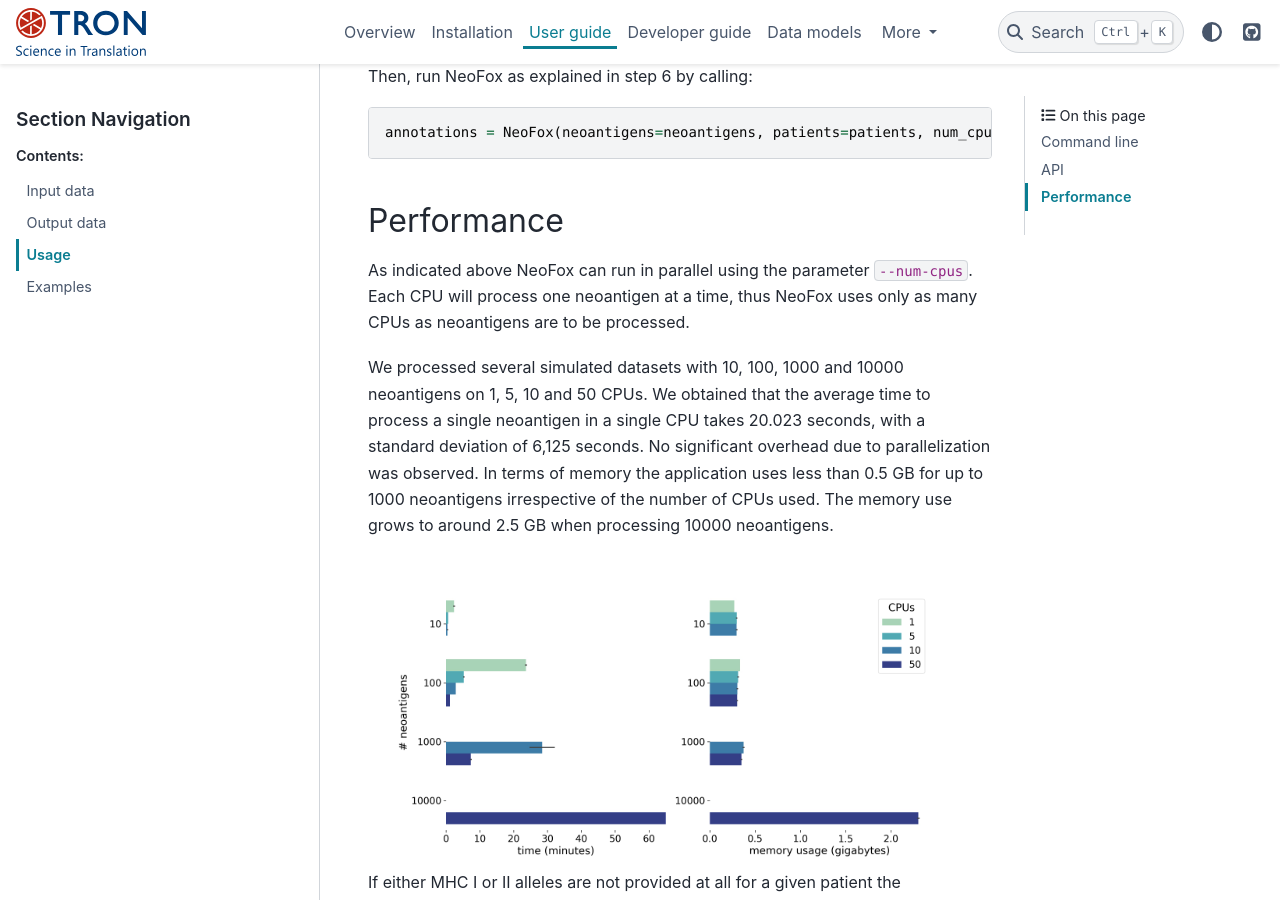
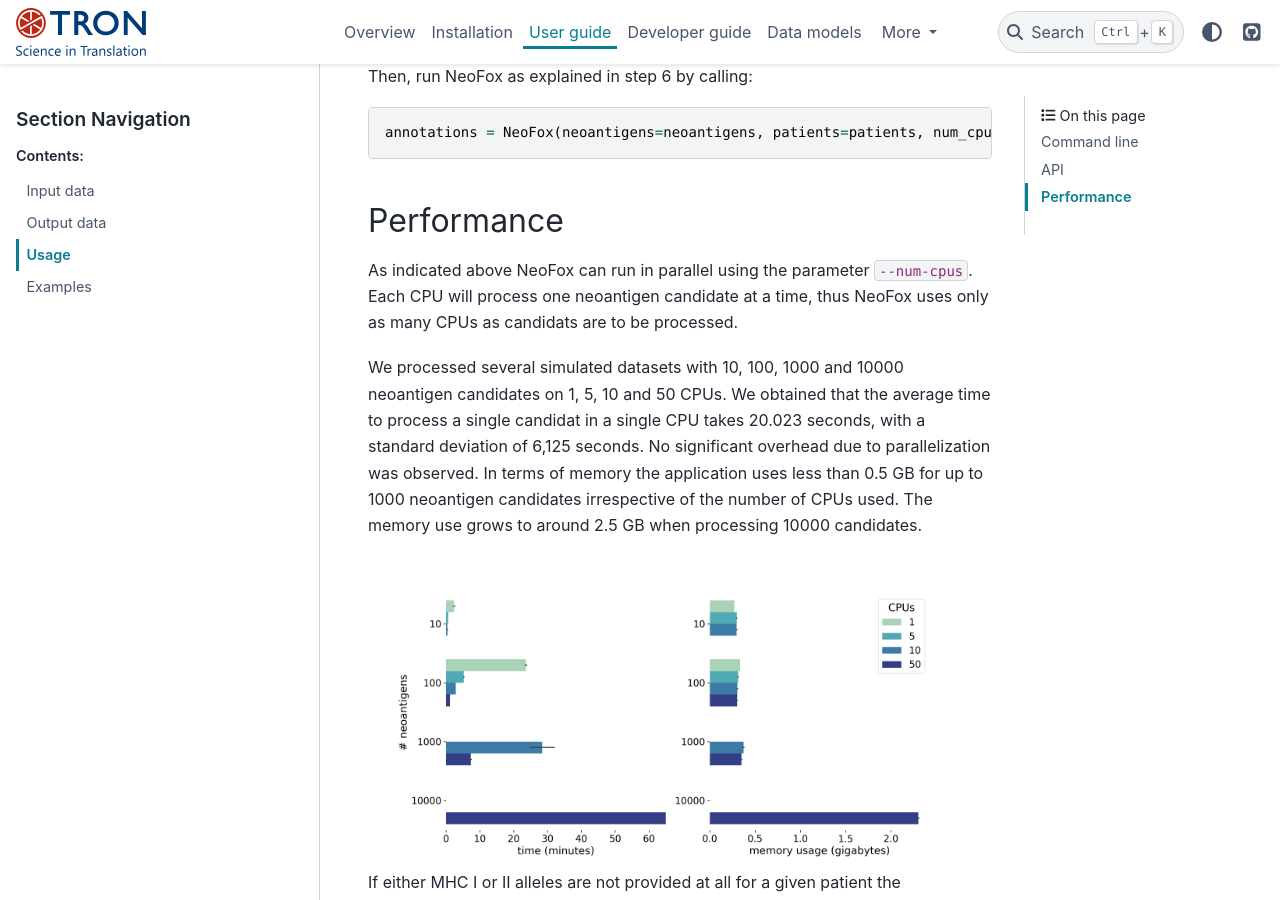
Before and after one commit to TRON-Bioinformatics/neofox, a Sphinx documentation site: the page built from docs/source/03_03_usage.md, in a window 1280 px wide and 900 px high, scrolled down 6644 px. Built offline with Sphinx 7.4.7 and the PyData theme 0.15.4, drawn with Linux system fonts in a browser that asks for light colours.

Commit message:
correct some typos

```diff
--- a/docs/source/03_03_usage.md
+++ b/docs/source/03_03_usage.md
@@ -234,13 +234,13 @@ annotations = NeoFox(neoantigens=neoantigens, patients=patients, num_cpus=2).get
 ## Performance
 
 As indicated above NeoFox can run in parallel using the parameter `--num-cpus`.
-Each CPU will process one neoantigen at a time, thus NeoFox uses only as many CPUs as neoantigens are to be processed.
+Each CPU will process one neoantigen candidate at a time, thus NeoFox uses only as many CPUs as candidats are to be processed.
 
-We processed several simulated datasets with 10, 100, 1000 and 10000 neoantigens on 1, 5, 10 and 50 CPUs. We obtained
-that the average time to process a single neoantigen in a single CPU takes 20.023 seconds, with a standard deviation of
+We processed several simulated datasets with 10, 100, 1000 and 10000 neoantigen candidates on 1, 5, 10 and 50 CPUs. We obtained
+that the average time to process a single candidat in a single CPU takes 20.023 seconds, with a standard deviation of
 6,125 seconds. No significant overhead due to parallelization was observed.
-In terms of memory the application uses less than 0.5 GB for up to 1000 neoantigens irrespective of the number of CPUs used.
-The memory use grows to around 2.5 GB when processing 10000 neoantigens.
+In terms of memory the application uses less than 0.5 GB for up to 1000 neoantigen candidates irrespective of the number of CPUs used.
+The memory use grows to around 2.5 GB when processing 10000 candidates.
 
 ![Neofox model](../figures/performance_1.jpg)
 
```
Also changed, not shown: docs/source/01_overview.md (+1 -1 lines).
